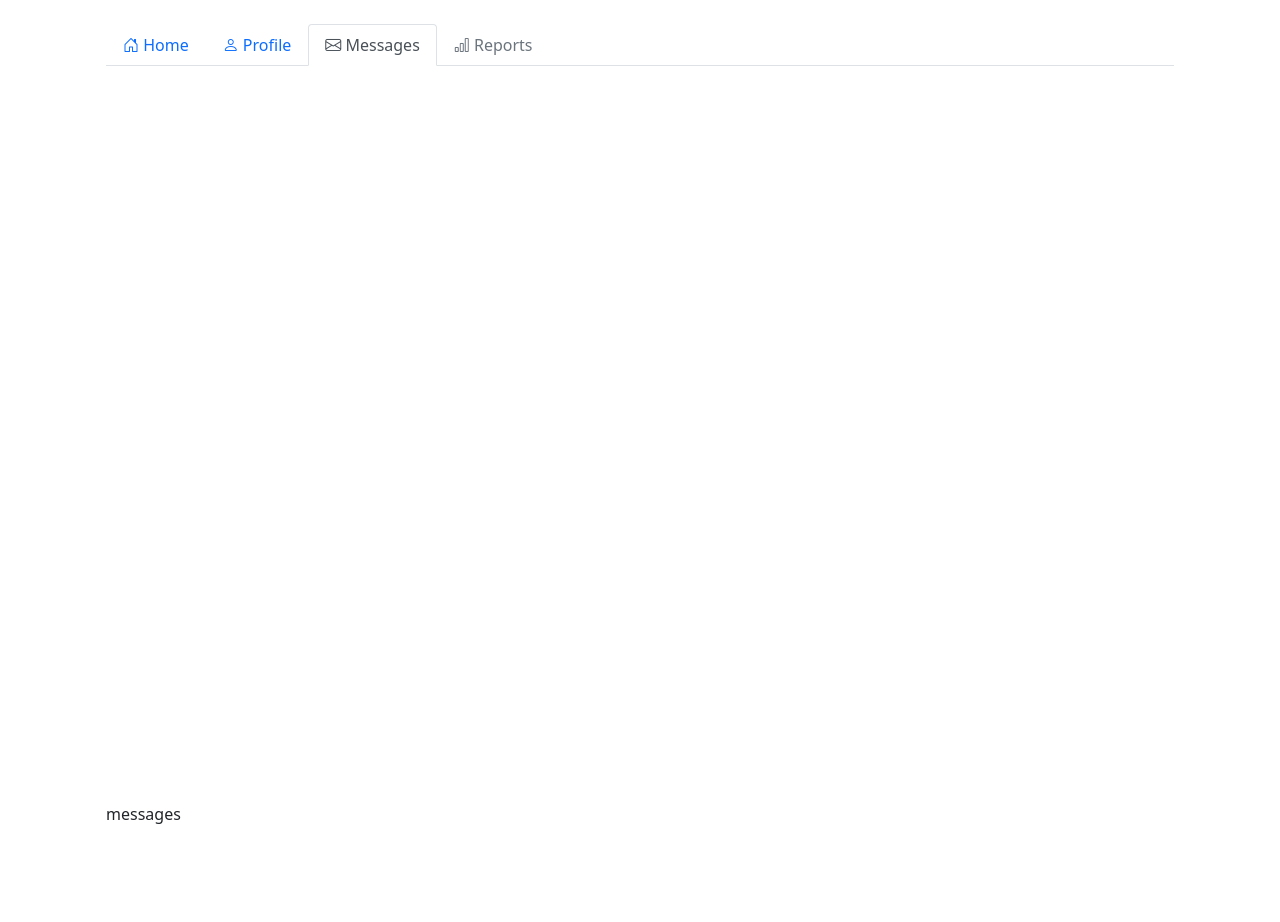
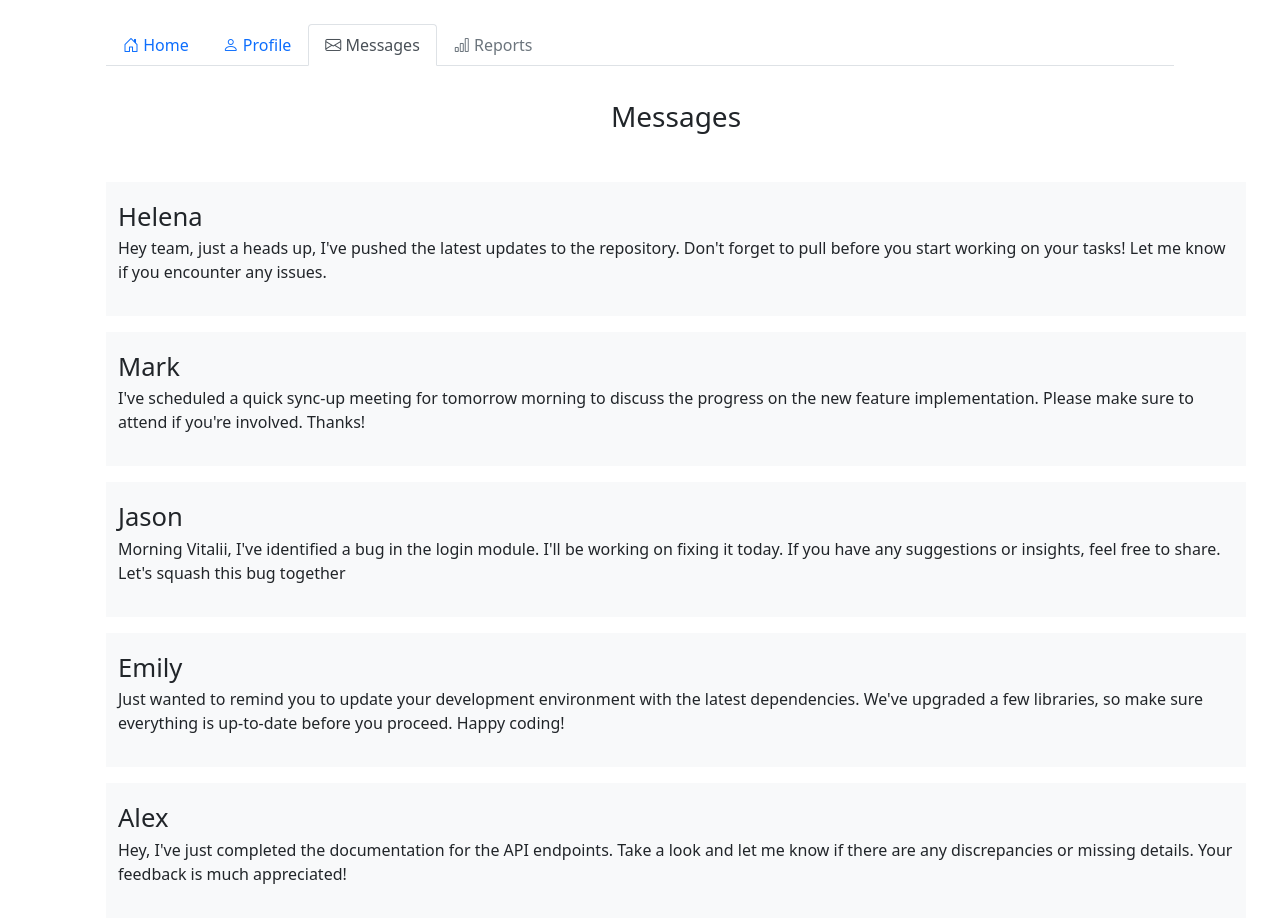
Before and after one commit to Maccolm/sundsgarded-bootstrap-practice, a plain HTML site: page index.html in a window 1280 px wide. Both pictures are taken after a click on the tab "Messages". Before the commit the page ends 850 px from the top, so only its background shows below. Drawn offline with nearby package versions, Linux system fonts and the light colour scheme.

Commit message:
messages tab, little js for eliminate conflicts between tabs

```diff
--- a/css/style.css
+++ b/css/style.css
@@ -18,3 +18,18 @@ h1{
 	height: 200px;
 	object-fit: cover;
 }
+.messages{
+	position: absolute;
+	top: 100px;
+}
+.bg-light a{
+	display: block;
+	font-size: 1.6em;
+	font-weight: 500;
+	color: inherit;
+	text-decoration: none;
+	transition: 0.3s ease 0s;
+}
+ .bg-light a:hover {
+ 	color: #007bff;
+ }
--- a/index.html
+++ b/index.html
@@ -94,7 +94,34 @@
 						</div>
 					</div>
 				</div>
-				<div class="tap-pane fade" id="messages" role="tab-panel" aria-labelledby="profile-tab">messages</div>
+				<div class="tap-pane fade messages" id="messages" role="tab-panel" aria-labelledby="messages-tab">
+					<h3 class="text-center">Messages</h3>
+					<div class="container bg-light py-3 my-3 mt-5">
+						<a href="#"> Helena </a>
+						<p>Hey team, just a heads up, I've pushed the latest updates to the repository. Don't forget to pull before you start
+						working on your tasks! Let me know if you encounter any issues.</p>
+					</div>
+					<div class="container bg-light py-3 my-3">
+						<a href="#"> Mark </a>
+						<p>I've scheduled a quick sync-up meeting for tomorrow morning to discuss the progress on the new feature implementation.
+						Please make sure to attend if you're involved. Thanks!</p>
+					</div>
+					<div class="container bg-light py-3 my-3">
+						<a href="#"> Jason </a>
+						<p>Morning Vitalii, I've identified a bug in the login module. I'll be working on fixing it today. If you have any
+						suggestions or insights, feel free to share. Let's squash this bug together</p>
+					</div>
+					<div class="container bg-light py-3 my-3">
+						<a href="#"> Emily </a>
+						<p>Just wanted to remind you to update your development environment with the latest dependencies. We've upgraded a few
+						libraries, so make sure everything is up-to-date before you proceed. Happy coding!</p>
+					</div>
+					<div class="container bg-light py-3 my-3">
+						<a href="#"> Alex</a>
+						<p>Hey, I've just completed the documentation for the API endpoints. Take a look and let me know if there are
+						any discrepancies or missing details. Your feedback is much appreciated!</p>
+					</div>
+				</div>
 			</div>
 		</div>
 	</div>
--- a/js/script.js
+++ b/js/script.js
@@ -1,9 +1,26 @@
 window.onload = function(){
 	const profileBtn = document.getElementById('profile-btn')
+	const messagesBlock = document.getElementById('messages')
+
+	function checkMessages(){
+		if(messagesBlock.classList.contains('active')){
+			messagesBlock.style.display = 'block'
+		} else{
+			messagesBlock.style.display = 'none'
+		}
+	}
+
 	profileBtn.onclick = function(){
 		const profile = document.getElementById('profile-tab')
-
 		const profileTab = new bootstrap.Tab(profile)
 		profileTab.show()
 	}
+	checkMessages()
+	document.addEventListener('shown.bs.tab', function (event) {
+		if (event.target.id === 'messages-tab') {
+			checkMessages()
+		} else{
+			checkMessages()
+		}
+	})
 }
```
